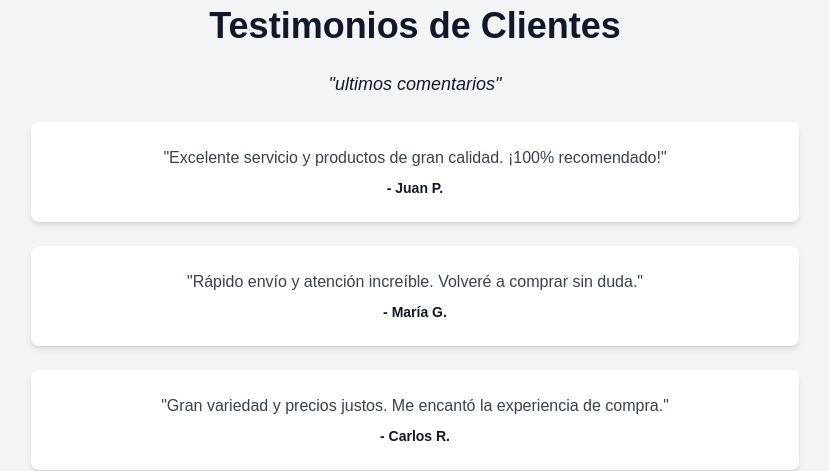
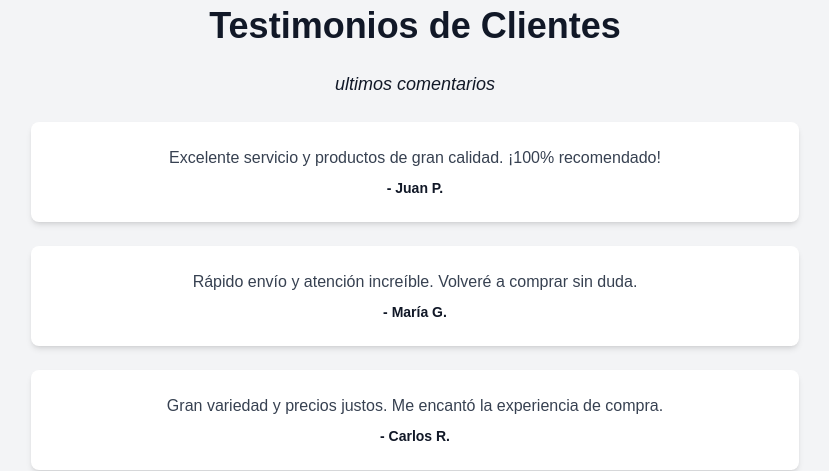
Before and after one commit to joaomaldonado96/ecommerce-frontend, a Next.js app: page / in a window 1280 px wide. Shown: the part 774-1245 px from the top of the page, without its empty margins (225-1054 px from the left). Built offline with nearby package versions, Linux system fonts and the light colour scheme; no server answers.

Commit message:
fix lint errors

```diff
--- a/src/app/page.tsx
+++ b/src/app/page.tsx
@@ -127,18 +127,18 @@ export default function HomePage() {
 
       <section className="py-16 text-center bg-gray-100">
         <h2 className="text-4xl font-bold mb-6"> Testimonios de Clientes</h2>
-        <p className="text-lg italic mb-6">"ultimos comentarios"</p>
+        <p className="text-lg italic mb-6">ultimos comentarios</p>
         <div className="max-w-3xl mx-auto space-y-6">
           <blockquote className="bg-white p-6 rounded-lg shadow-md">
-            <p className="text-gray-700">"Excelente servicio y productos de gran calidad. ¡100% recomendado!"</p>
+            <p className="text-gray-700">Excelente servicio y productos de gran calidad. ¡100% recomendado!</p>
             <span className="block mt-2 text-sm font-semibold">- Juan P.</span>
           </blockquote>
           <blockquote className="bg-white p-6 rounded-lg shadow-md">
-            <p className="text-gray-700">"Rápido envío y atención increíble. Volveré a comprar sin duda."</p>
+            <p className="text-gray-700">Rápido envío y atención increíble. Volveré a comprar sin duda.</p>
             <span className="block mt-2 text-sm font-semibold">- María G.</span>
           </blockquote>
           <blockquote className="bg-white p-6 rounded-lg shadow-md">
-            <p className="text-gray-700">"Gran variedad y precios justos. Me encantó la experiencia de compra."</p>
+            <p className="text-gray-700">Gran variedad y precios justos. Me encantó la experiencia de compra.</p>
             <span className="block mt-2 text-sm font-semibold">- Carlos R.</span>
           </blockquote>
         </div>
```
